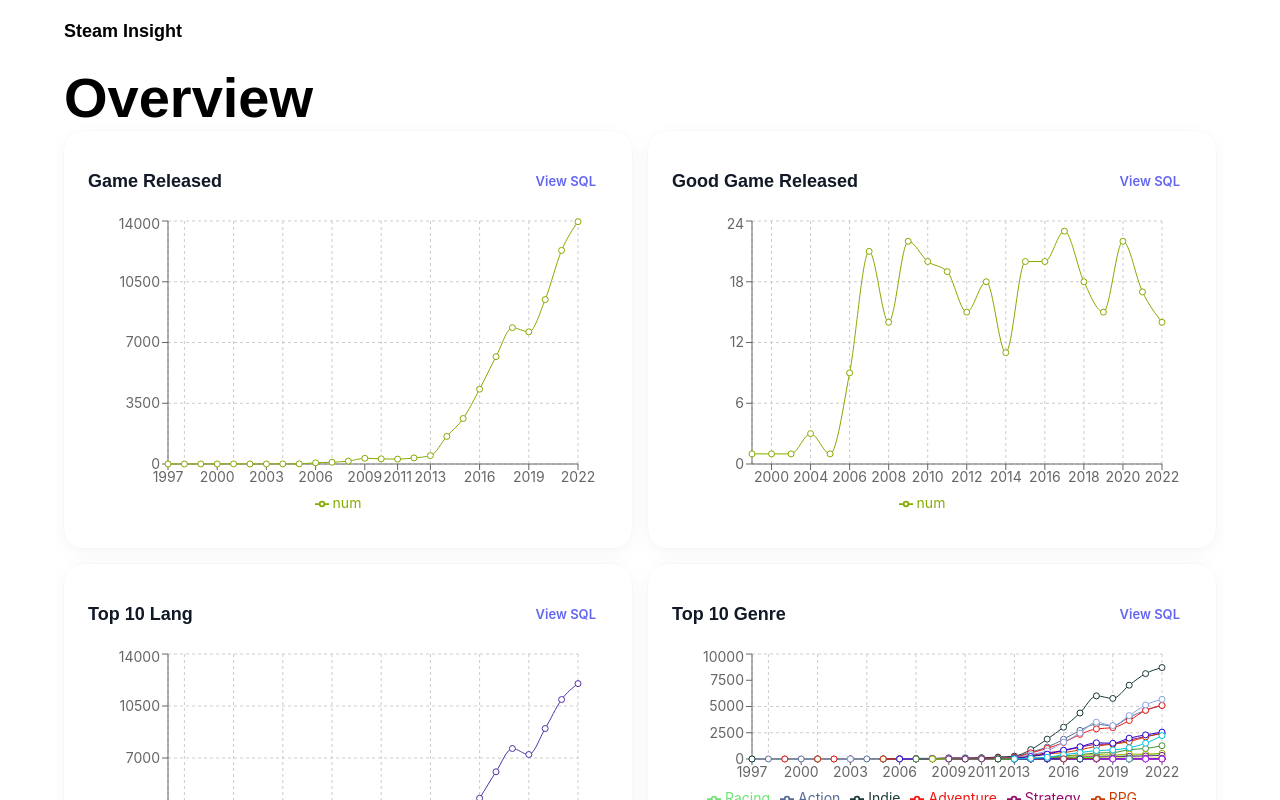
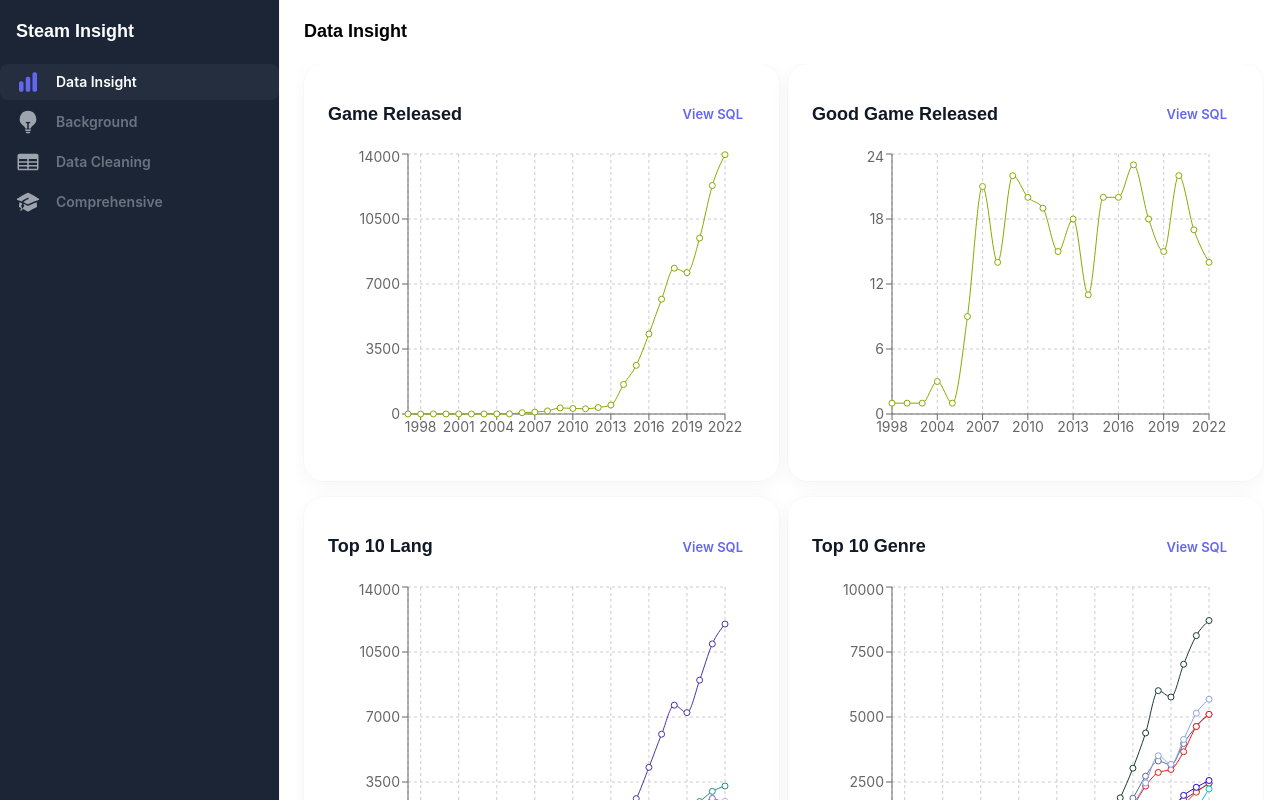
Before and after one commit to pingcap/steam-insight-template, a Next.js app: page / in a window 1280 px wide. Shown: the top 800 px of the page. Built offline with nearby package versions, Linux system fonts and the light colour scheme.

Commit message:
add left nav

```diff
--- a/package.json
+++ b/package.json
@@ -13,6 +13,7 @@
     "@emotion/react": "^11.10.6",
     "@emotion/styled": "^11.10.6",
     "@fontsource/roboto": "^4.5.8",
+    "@heroicons/react": "^2.0.16",
     "@mui/icons-material": "^5.11.11",
     "@mui/lab": "^5.0.0-alpha.121",
     "@mui/material": "^5.11.11",
--- a/src/components/Chart/LineChart.tsx
+++ b/src/components/Chart/LineChart.tsx
@@ -64,7 +64,7 @@ export default function LineChartComponent(props: LineChartProps) {
         <XAxis dataKey={xDataKey || "name"} />
         <YAxis />
         <Tooltip />
-        <Legend />
+        {/* <Legend /> */}
         {/* <Line
         type="monotone"
         dataKey="pv"
--- a/src/components/Layout/Header.tsx
+++ b/src/components/Layout/Header.tsx
@@ -15,7 +15,13 @@ import { alpha } from "@mui/material/styles";
 
 import { SIDE_NAV_WIDTH, TOP_NAV_HEIGHT } from "@/utils/constants";
 
-export default function Header() {
+export interface HeaderProps {
+  title?: string;
+}
+
+export default function Header(props: HeaderProps) {
+  const { title } = props;
+
   return (
     <>
       <Box
@@ -26,14 +32,14 @@ export default function Header() {
             alpha(theme.palette.background.default, 0.8),
           // position: "sticky",
           position: "fixed",
-          // left: {
-          //   lg: `${SIDE_NAV_WIDTH}px`,
-          // },
+          left: {
+            lg: `${SIDE_NAV_WIDTH}px`,
+          },
           top: 0,
-          // width: {
-          //   lg: `calc(100% - ${SIDE_NAV_WIDTH}px)`,
-          // },
-          width: "100%",
+          width: {
+            lg: `calc(100% - ${SIDE_NAV_WIDTH}px)`,
+          },
+          // width: "100%",
           zIndex: (theme) => theme.zIndex.appBar,
         }}
       >
@@ -48,7 +54,7 @@ export default function Header() {
               // px: 2,
             }}
           >
-            <Typography variant="h6">Steam Insight</Typography>
+            {title && <Typography variant="h6">{title}</Typography>}
           </Stack>
         </Container>
       </Box>
--- /dev/null
+++ b/src/components/Layout/LeftNav.tsx
@@ -0,0 +1,168 @@
+import * as React from "react";
+import NextLink from "next/link";
+import { useRouter as useNextRouter } from "next/router";
+import {
+  Box,
+  Button,
+  Divider,
+  Drawer,
+  Stack,
+  SvgIcon,
+  SvgIconProps,
+  Typography,
+  useMediaQuery,
+} from "@mui/material";
+
+import {
+  LEFT_NAV_ITEMS,
+  LeftNavItemProps,
+} from "@/components/Layout/LeftNavConfig";
+import { TOP_NAV_HEIGHT } from "@/utils/constants";
+
+export interface LeftNavProps {
+  open?: boolean;
+  onClose?: () => void;
+}
+
+export default function LeftNav(props: LeftNavProps) {
+  const { open, onClose } = props;
+
+  const lgUp = useMediaQuery((theme: any) => theme.breakpoints.up("lg"));
+
+  return (
+    <>
+      <Drawer
+        anchor="left"
+        onClose={onClose}
+        open={open}
+        PaperProps={{
+          sx: {
+            backgroundColor: "neutral.800",
+            color: "common.white",
+            width: 280,
+          },
+        }}
+        sx={{ zIndex: (theme) => theme.zIndex.appBar + 100 }}
+        variant={lgUp ? "permanent" : "temporary"}
+      >
+        <LeftNavContent />
+      </Drawer>
+    </>
+  );
+}
+
+function LeftNavContent() {
+  return (
+    <Box>
+      <Box
+        sx={{
+          height: `${TOP_NAV_HEIGHT}px`,
+          display: "flex",
+          alignItems: "center",
+          justifyContent: "flex-start",
+          px: 2,
+        }}
+      >
+        <Typography variant="h6">Steam Insight</Typography>
+      </Box>
+      <LeftNavItems />
+    </Box>
+  );
+}
+
+export function LeftNavItem(props: LeftNavItemProps) {
+  const { active, href, icon, disabled, title } = props;
+
+  return (
+    <Box component="li">
+      <Button
+        component={NextLink}
+        href={href}
+        sx={{
+          alignItems: "center",
+          borderRadius: 1,
+          display: "flex",
+          justifyContent: "flex-start",
+          pl: "16px",
+          pr: "16px",
+          py: "6px",
+          textAlign: "left",
+          width: "100%",
+          ...(active && {
+            backgroundColor: "rgba(255, 255, 255, 0.04)",
+          }),
+          "&:hover": {
+            backgroundColor: "rgba(255, 255, 255, 0.04)",
+          },
+        }}
+        variant="text"
+        disabled={disabled}
+      >
+        {icon && (
+          <Box
+            component="span"
+            sx={{
+              alignItems: "center",
+              color: "neutral.400",
+              display: "inline-flex",
+              justifyContent: "center",
+              mr: 2,
+              ...(active && {
+                color: "primary.main",
+              }),
+            }}
+          >
+            {icon}
+          </Box>
+        )}
+        <Box
+          component="span"
+          sx={{
+            color: "neutral.400",
+            flexGrow: 1,
+            fontFamily: (theme) => theme.typography.fontFamily,
+            fontSize: 14,
+            fontWeight: 600,
+            lineHeight: "24px",
+            whiteSpace: "nowrap",
+            ...(active && {
+              color: "common.white",
+            }),
+            ...(disabled && {
+              color: "neutral.500",
+            }),
+          }}
+        >
+          {title}
+        </Box>
+      </Button>
+    </Box>
+  );
+}
+
+export function LeftNavItems() {
+  const { pathname } = useNextRouter();
+
+  return (
+    <Stack
+      component="ul"
+      spacing={0.5}
+      sx={{
+        listStyle: "none",
+        p: 0,
+        m: 0,
+      }}
+    >
+      {LEFT_NAV_ITEMS.map((item) => (
+        <LeftNavItem
+          key={item.title}
+          title={item.title}
+          href={item.href}
+          icon={item.icon}
+          active={pathname === item.href}
+          disabled={item.disabled}
+        />
+      ))}
+    </Stack>
+  );
+}
--- /dev/null
+++ b/src/components/Layout/LeftNavConfig.tsx
@@ -0,0 +1,65 @@
+import SvgIcon, { SvgIconProps } from "@mui/material/SvgIcon";
+import {
+  ChartBarIcon,
+  LightBulbIcon,
+  TableCellsIcon,
+  AcademicCapIcon,
+} from "@heroicons/react/24/solid";
+
+export interface LeftNavItemProps {
+  active?: boolean;
+  href: string;
+  icon?: JSX.Element;
+  disabled?: boolean;
+  title: string;
+}
+
+export interface LeftNavConfigItemProps extends LeftNavItemProps {
+  id: string;
+}
+
+export const LEFT_NAV_ITEMS: LeftNavConfigItemProps[] = [
+  {
+    id: "data-insight",
+    title: "Data Insight",
+    icon: (
+      <SvgIcon>
+        <ChartBarIcon />
+      </SvgIcon>
+    ),
+    href: "/",
+  },
+  {
+    id: "background",
+    title: "Background",
+    icon: (
+      <SvgIcon>
+        <LightBulbIcon />
+      </SvgIcon>
+    ),
+    href: "/background",
+    disabled: true,
+  },
+  {
+    id: "data-cleaning",
+    title: "Data Cleaning",
+    icon: (
+      <SvgIcon>
+        <TableCellsIcon />
+      </SvgIcon>
+    ),
+    href: "/data-cleaning",
+    disabled: true,
+  },
+  {
+    id: "comphrehensive",
+    title: "Comprehensive",
+    icon: (
+      <SvgIcon>
+        <AcademicCapIcon />
+      </SvgIcon>
+    ),
+    href: "/comprehensive",
+    disabled: true,
+  },
+];
--- a/src/components/Layout/index.tsx
+++ b/src/components/Layout/index.tsx
@@ -12,30 +12,43 @@ import {
 } from "@mui/material";
 import { alpha } from "@mui/material/styles";
 
-import Header from "@/components/Layout/Header";
+import Header, { HeaderProps } from "@/components/Layout/Header";
 import SEO from "@/components/Layout/SEO";
-import { TOP_NAV_HEIGHT } from "@/utils/constants";
+import LeftNav from "@/components/Layout/LeftNav";
+import { TOP_NAV_HEIGHT, SIDE_NAV_WIDTH } from "@/utils/constants";
 
 export interface LayoutProps {
   children: React.ReactNode;
+  headerProps?: HeaderProps;
 }
 
 export default function Layout(props: LayoutProps) {
+  const { headerProps } = props;
+
   return (
     <>
-      <Header />
+      <Header {...headerProps} />
       <SEO />
+      <LeftNav />
       <Box
         sx={{
           backgroundColor: (theme) => theme.palette.background.default,
           paddingTop: `${TOP_NAV_HEIGHT}px`,
           paddingBottom: `${TOP_NAV_HEIGHT}px`,
+          ml: {
+            lg: `${SIDE_NAV_WIDTH}px`,
+          },
+          width: {
+            lg: `calc(100% - ${SIDE_NAV_WIDTH}px)`,
+          },
         }}
       >
         <Container
-          sx={{
-            // minHeight: `calc(100vh - ${TOP_NAV_HEIGHT}px)`,
-          }}
+          sx={
+            {
+              // minHeight: `calc(100vh - ${TOP_NAV_HEIGHT}px)`,
+            }
+          }
         >
           {props.children}
         </Container>
--- a/src/pages/index.tsx
+++ b/src/pages/index.tsx
@@ -28,8 +28,12 @@ export default function Home() {
         <meta name="viewport" content="width=device-width, initial-scale=1" />
         <link rel="icon" href="/favicon.ico" />
       </Head> */}
-      <Layout>
-        <Typography variant="h1">Overview</Typography>
+      <Layout
+        headerProps={{
+          title: "Data Insight",
+        }}
+      >
+        {/* <Typography variant="h1">Overview</Typography> */}
         <TimeSeriesCardGroup />
       </Layout>
     </>
```
Also changed, not shown: 1 other file (tests, documents, lock files or other folders).
